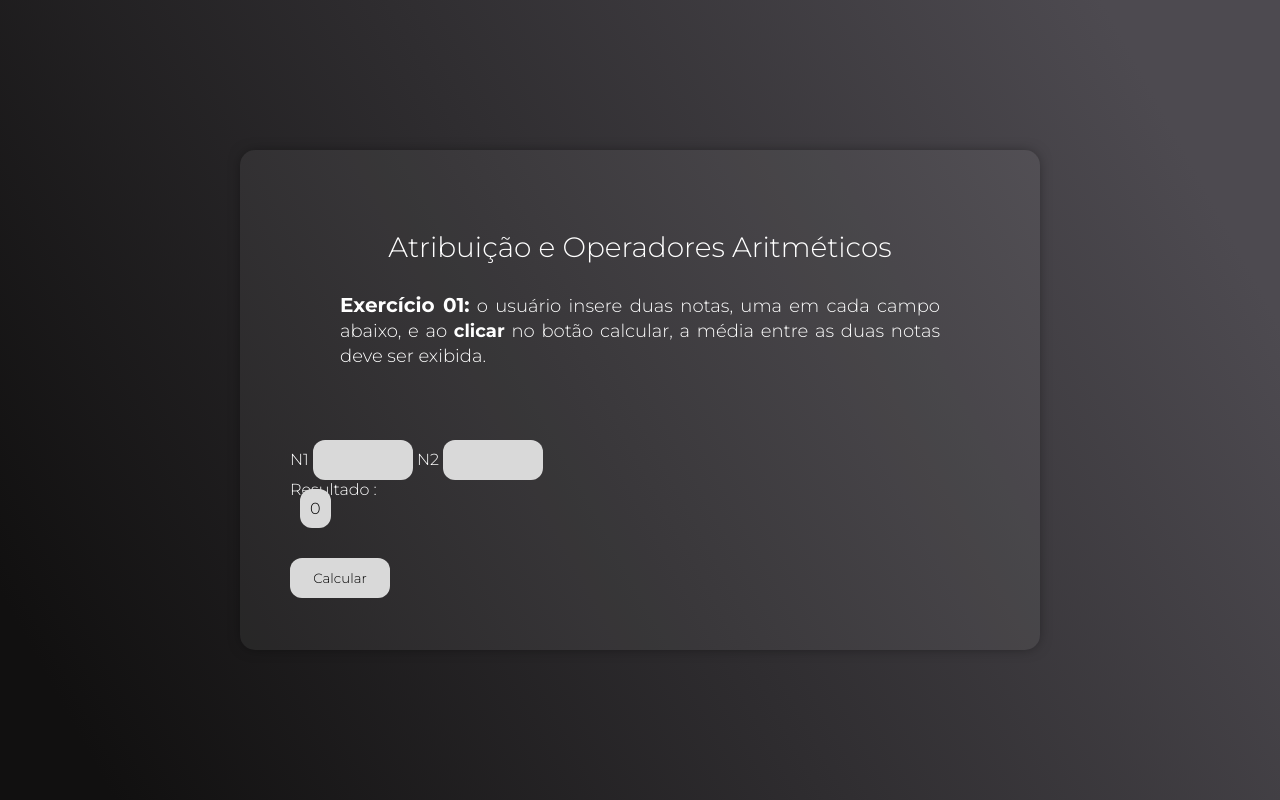
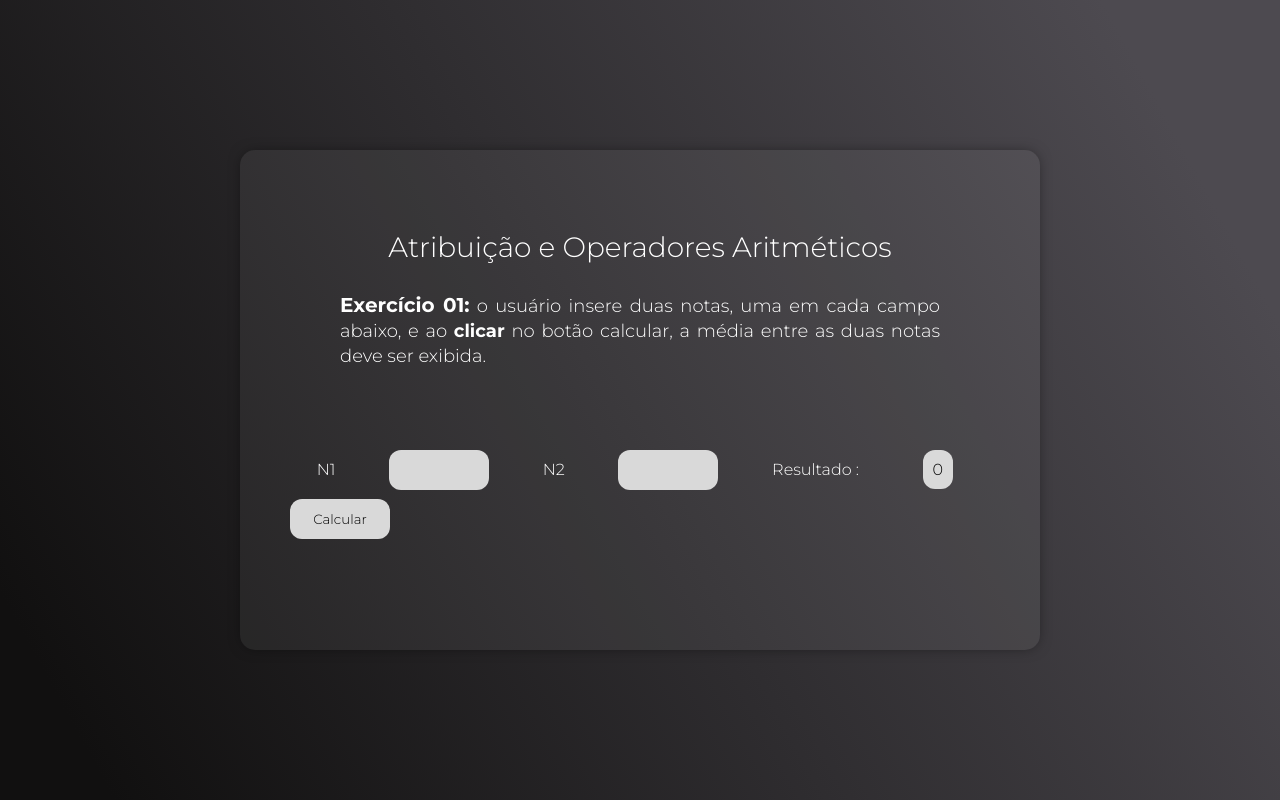
Before and after one commit to SergioRicJr/projeto-implement-html-js, a plain HTML site: page index.html in a window 1280 px wide. Drawn offline with Linux system fonts and the light colour scheme.

Commit message:
output 3

```diff
--- a/css/style.css
+++ b/css/style.css
@@ -57,7 +57,10 @@ main {
   font-size: 18px;
   line-height: 25px;
 }
-input {
+.input {
+  display: flex;
+  justify-content: space-around;
+  align-items: center;
   margin-top: 40px;
 
 }
@@ -74,4 +77,5 @@ input{
   color: black;
   border-radius: 12px;
   margin: 10px;
+
 }
```
